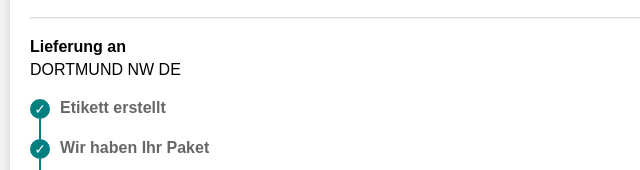
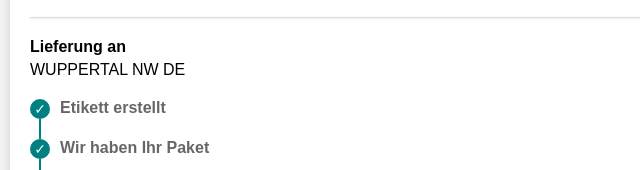
Before and after one commit to gosharubch/myhermes, a plain HTML site: page index.html in a window 1280 px wide. Shown: the part 630-800 px from the top of the page, 25-665 px from the left. Drawn offline with Linux system fonts and the light colour scheme; no server answers.

Commit message:
Update index.html

```diff
--- a/index.html
+++ b/index.html
@@ -343,7 +343,7 @@
 
                 <div style="text-align: left; margin: 20px 0;">
                     <div style="font-weight: bold; font-size: 16px; margin-bottom: 5px;">Lieferung an</div>
-                    <div style="font-size: 16px;">DORTMUND NW DE</div>
+                    <div style="font-size: 16px;">WUPPERTAL NW DE</div>
                 </div>
 
                 <div class="timeline">
@@ -372,7 +372,7 @@
                         <div class="timeline-circle"></div>
                         <div class="timeline-content">
                             <div class="timeline-text">Zur Auslieferung</div>
-                            <div class="details">DORTMUND NW DE<br>25.08.2025, 10:07 Uhr</div>
+                            <div class="details">WUPPERTAL NW DE<br>25.08.2025, 10:07 Uhr</div>
                         </div>
                     </div>
 
@@ -380,7 +380,7 @@
                         <div class="timeline-circle"></div>
                         <div class="timeline-content">
                             <div class="timeline-text">Lieferung fehlgeschlagen</div>
-                            <div class="details">DORTMUND NW DE<br>26.08.2025, 12:38 Uhr</div>
+                            <div class="details">WUPPERTAL NW DE<br>26.08.2025, 12:38 Uhr</div>
                         </div>
                     </div>
                 </div>
```
